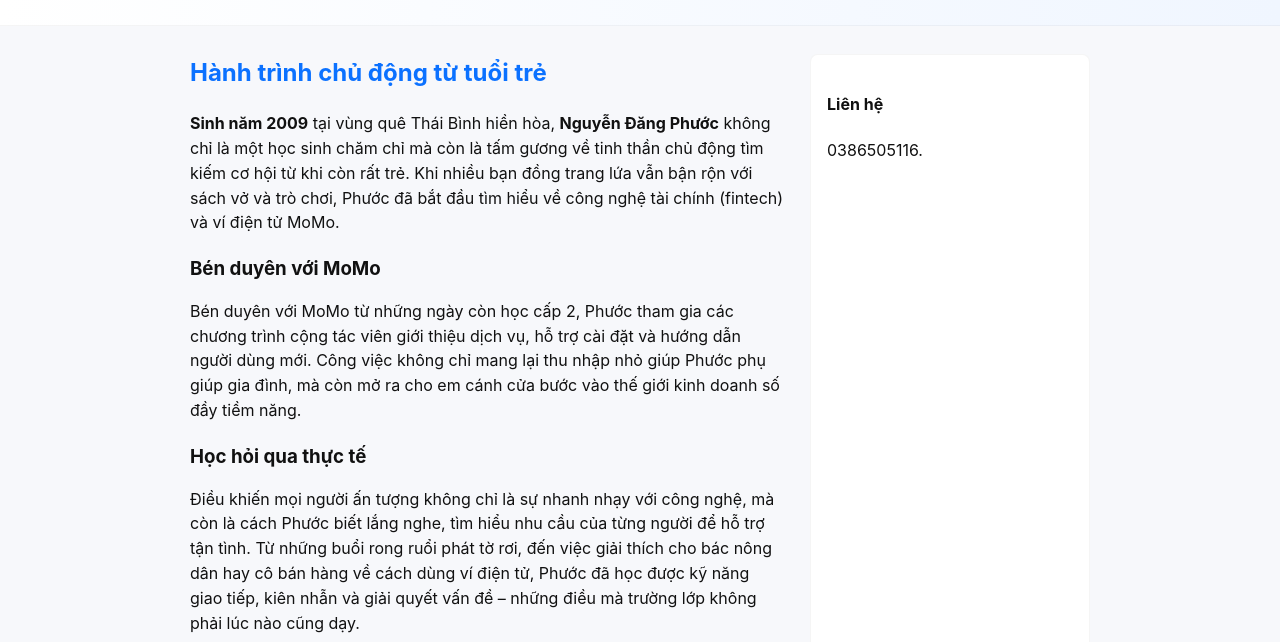
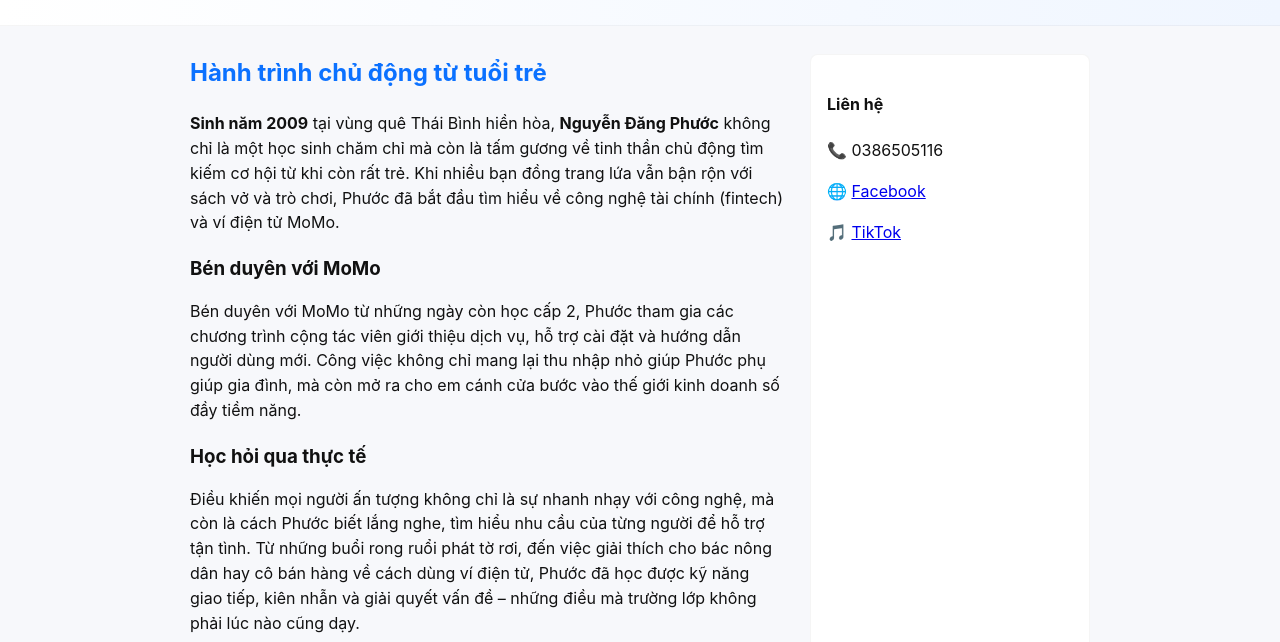
Before and after one commit to nguyendangphuoc9/nguyendangphuoc914, a plain HTML site: page index.html in a window 1280 px wide. Shown: the part 158-800 px from the top of the page. Drawn offline with Linux system fonts and the light colour scheme.

Commit message:
Update index.html

```diff
--- a/index.html
+++ b/index.html
@@ -37,7 +37,9 @@
 
     <aside class="meta">
       <h4>Liên hệ</h4>
-      <p>0386505116.</p>
+<p>📞 0386505116</p>
+<p>🌐 <a href="https://www.facebook.com/share/1B4RyZGF8A/">Facebook</a></p>
+<p>🎵 <a href="https://www.tiktok.com/@nguyendangphuocsp?_t=ZS-8ylQHUz7eI0&_r=1" target="_blank">TikTok</a></p>
 
     </aside>
   </main>
```
